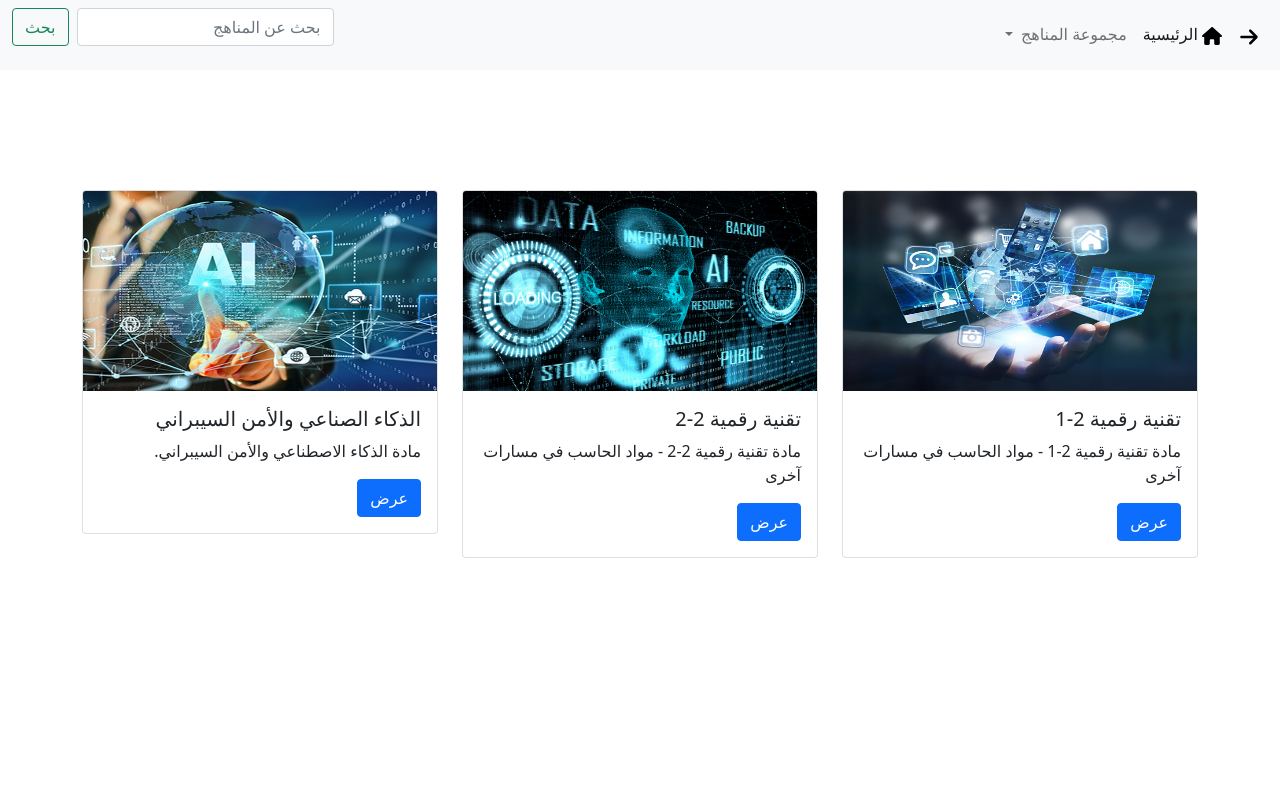
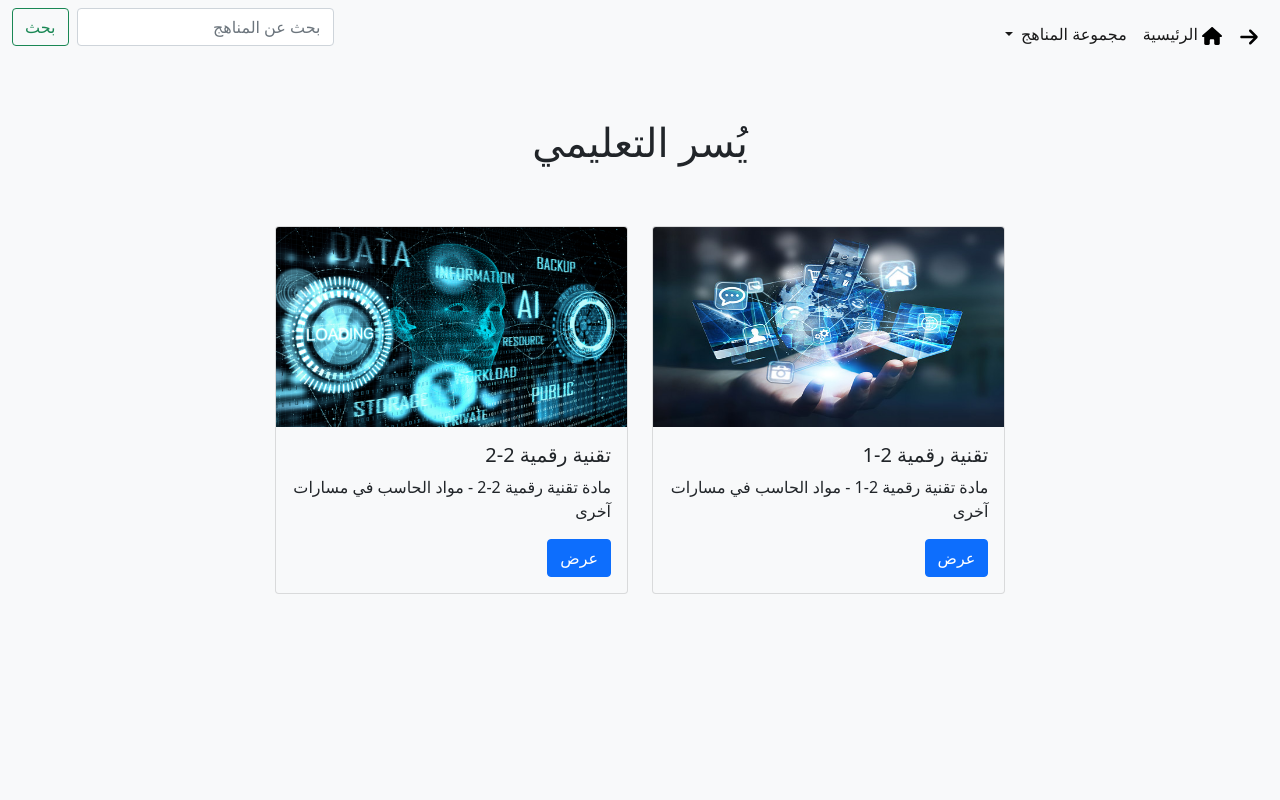
Before and after one commit to Maryamalhujaili/yosr, a Django app: page /grade/2/ in a window 1280 px wide. Run offline with Django 4.2, Linux system fonts and the light colour scheme; data comes from the database, SQL or seed files in the repository; some libraries are stand-ins or nearby versions.

Commit message:
Doing changes to templates.

```diff
--- a/templates/grade.html
+++ b/templates/grade.html
@@ -2,10 +2,10 @@
 
 {% block content %}
 <div class="container">
-<div class="row" style="margin-top: 120px">
+<div class="row p-1 justify-content-center">
   {% for subject in subjects %}
-    <div class="col">
-        <div class="card">
+    <div class="col-4">
+        <div class="card text-dark bg-light mb-3">
           {% load static %}
           <img src="/static/{{ subject.id }}.jpg" class="card-img-top" alt="..." height="200">
             <div class="card-body">
@@ -16,8 +16,9 @@
           </div>
     </div>
   {% endfor %}
+  {% if request.path == "/grade/1/" %}
   <div class="col">
-    <div class="card">
+    <div class="card text-dark bg-light mb-3">
       <img src="/static/8.jpg" class="card-img-top" alt="..." height="200">
         <div class="card-body">
           <h5 class="card-title">الذكاء الصناعي والأمن السيبراني</h5>
@@ -25,7 +26,8 @@
           <a href="#" class="btn btn-primary">عرض</a>
         </div>
       </div>
-</div>
+  </div>
+  {% endif %}
 </div>
 </div>
 
--- a/templates/home.html
+++ b/templates/home.html
@@ -22,7 +22,7 @@
       <ul class="navbar-nav me-auto mb-2 mb-lg-0">
         <li class="nav-item">
           <button class="nav-link active btn btn-link" onclick="history.back()" aria-current="page">
-            <svg xmlns="http://www.w3.org/2000/svg" style="height: 20px; width: 20px; margin-top: 4px;" viewBox="0 0 448 512"><!--! Font Awesome Pro 6.2.1 by @fontawesome - https://fontawesome.com License - https://fontawesome.com/license (Commercial License) Copyright 2022 Fonticons, Inc. --><path d="M438.6 278.6c12.5-12.5 12.5-32.8 0-45.3l-160-160c-12.5-12.5-32.8-12.5-45.3 0s-12.5 32.8 0 45.3L338.8 224 32 224c-17.7 0-32 14.3-32 32s14.3 32 32 32l306.7 0L233.4 393.4c-12.5 12.5-12.5 32.8 0 45.3s32.8 12.5 45.3 0l160-160z"/></svg>
+            <svg xmlns="http://www.w3.org/2000/svg" style="height: 20px; width: 20px; margin-top: 4px;" color="white" viewBox="0 0 448 512"><path d="M438.6 278.6c12.5-12.5 12.5-32.8 0-45.3l-160-160c-12.5-12.5-32.8-12.5-45.3 0s-12.5 32.8 0 45.3L338.8 224 32 224c-17.7 0-32 14.3-32 32s14.3 32 32 32l306.7 0L233.4 393.4c-12.5 12.5-12.5 32.8 0 45.3s32.8 12.5 45.3 0l160-160z"/></svg>
 
           </button>
         </li>
@@ -35,7 +35,7 @@
 
 
         <li class="nav-item dropdown">
-          <a class="nav-link dropdown-toggle" id="navbarDropdown" role="button" data-bs-toggle="dropdown" aria-expanded="false">
+          <a class="nav-link active dropdown-toggle" id="navbarDropdown" role="button" data-bs-toggle="dropdown" aria-expanded="false">
             مجموعة المناهج
           </a>
 
@@ -48,20 +48,29 @@
       <form class="d-flex" method="post" action="/search/">
         {% csrf_token %}
         <input class="form-control me-2" type="search" placeholder="بحث عن المناهج" aria-label="Search" name="search">
-        <button class="btn btn-outline-success" type="submit">بحث</button>
+        <button class="btn btn-outline-success btn-light" type="submit">بحث</button>
       </form>
     </div>
   </div>
 </nav>
 {% endblock %}
+<body class="bg-light">
+{% block site_header %}
+<h1 class="text-center p-5">يُسر التعليمي
+  {% if request.path == "/" %}
+  <br>
+  للطلاب والطالبات مسار علوم الحاسب والهندسة للمرحلة الثانوية
+  {% endif %}
+</h1>
+{% endblock %}
 
 {% block content %}
 
-<div class="container">
-<div class="row" style="margin-top: 90px">
+<div class="container p-1">
+<div class="row">
   {% for grade in grades %}
     <div class="col-6">
-        <div class="card">
+        <div class="card text-center text-dark bg-light mb-3">
           <img src="/static/{{ grade.id }}.jpg" class="card-img-top" alt="..." height="250">
             <div class="card-body">
             {% block card_content %}
@@ -77,5 +86,5 @@
 </div>
 
 {% endblock %}
-
+</body>
 </html>
--- a/templates/subject.html
+++ b/templates/subject.html
@@ -2,11 +2,11 @@
 
 {% block content %}
 
-<div class="container">
-<div class="row p-1" style="margin-top: 20px">
+<div class="container p-1">
+<div class="row p-3">
   {% for file in files %}
     <div class="col-3 p-2">
-        <div class="card" style="width: 18rem;">
+        <div class="card text-dark bg-light mb-3" style="width: 18rem;">
           <img src="/static/{{ file.subject.id }}.jpg" class="card-img-top" alt="..." height="120">
             <div class="card-body">
             {% block card_content %}
```
Also changed, not shown: templates/search.html (+5 -13 lines).
